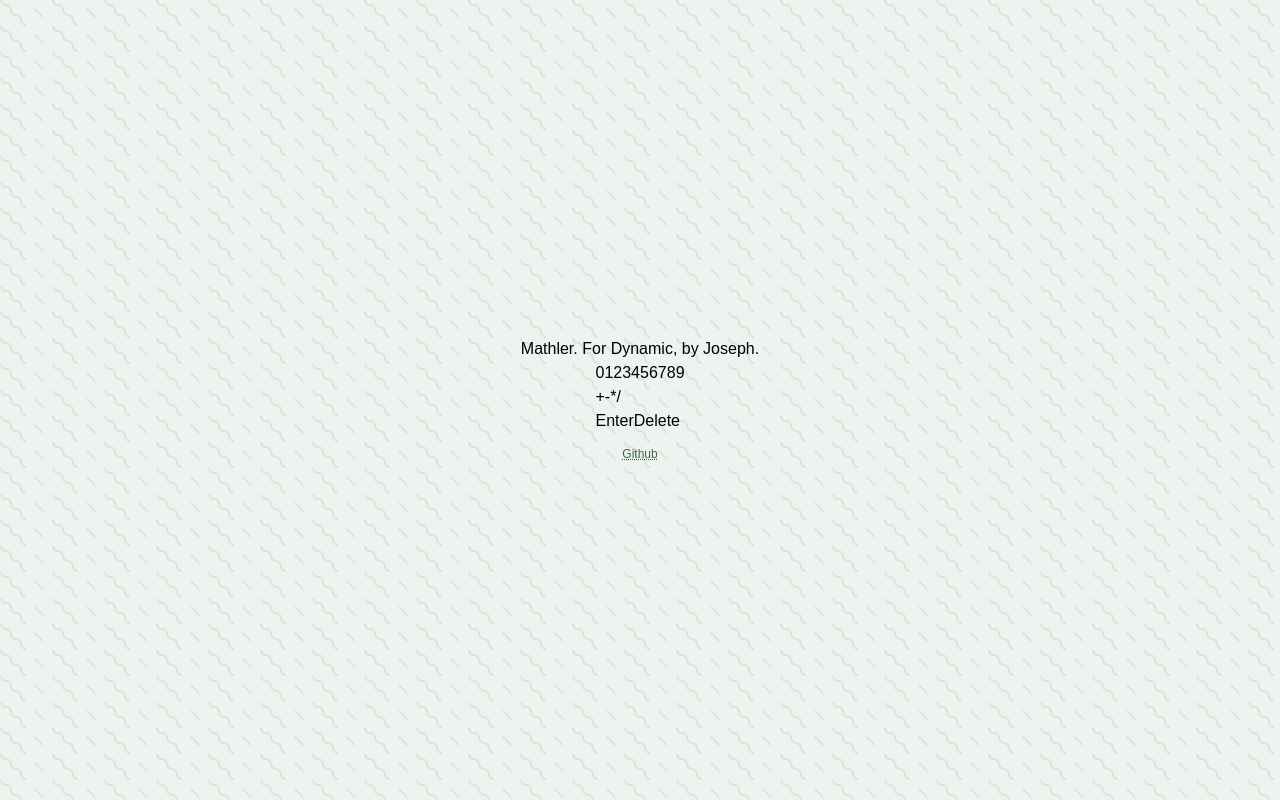
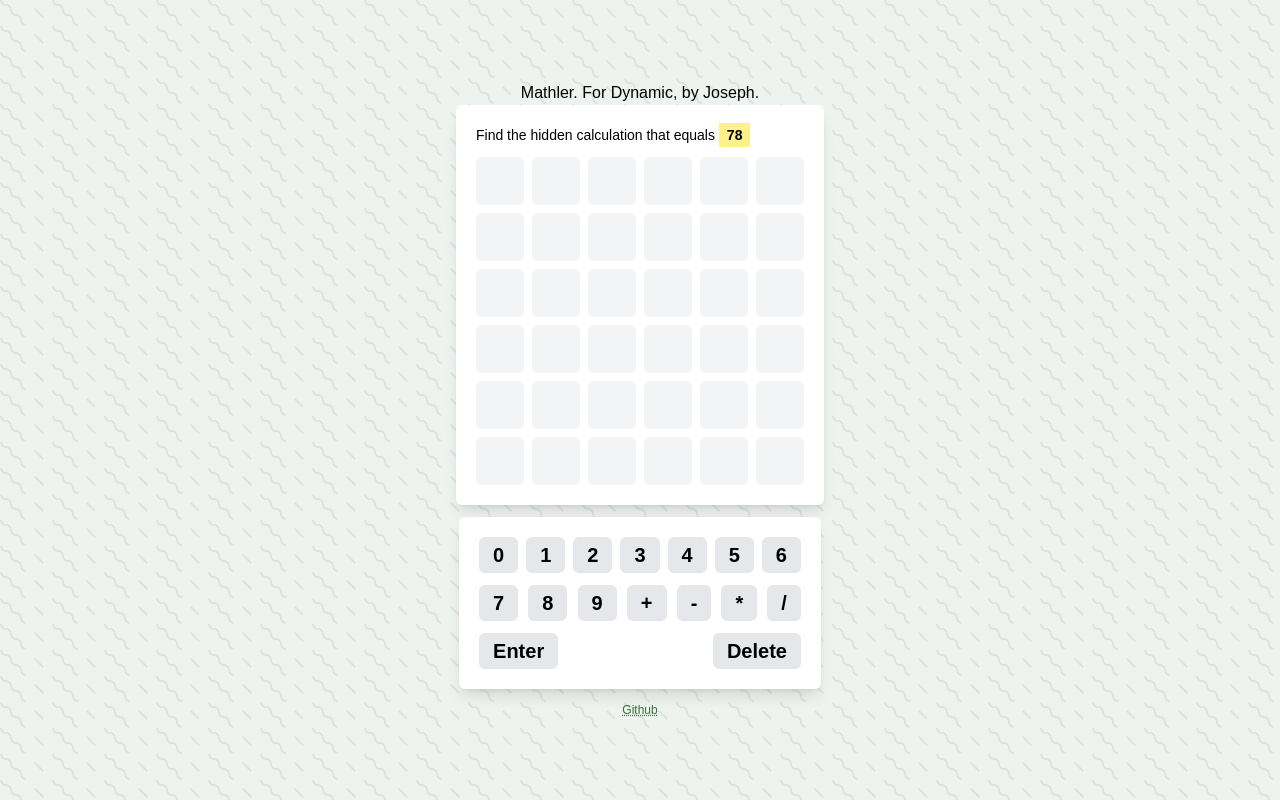
Before and after one commit to josephwilliams/mathler, a Next.js app: page / in a window 1280 px wide. Built offline with nearby package versions, Linux system fonts and the light colour scheme.

Commit message:
input ui improvement

```diff
--- a/components/Board.tsx
+++ b/components/Board.tsx
@@ -1,3 +1,37 @@
-export default function Board() {
-  return <div></div>;
-}
+import React from "react";
+import { useBoard } from "../contexts/BoardContext";
+import Tile from "./Tile";
+
+const Board: React.FC = () => {
+  const { boardValues, currentPuzzle } = useBoard();
+  console.log("> boardValues", boardValues);
+
+  return (
+    currentPuzzle && (
+      <div className="bg-white shadow-lg p-5 rounded-md flex flex-col gap-3">
+        <div className="text-sm">
+          Find the hidden calculation that equals{" "}
+          <span className="font-bold bg-yellow-200 px-2 py-1">
+            {currentPuzzle.targetNumber}
+          </span>
+        </div>
+        <div className="grid grid-rows-6 gap-2">
+          {boardValues.map((rowValues, rowIndex) => (
+            <div key={rowIndex} className="grid grid-cols-6 gap-2">
+              {rowValues.map((tileValue, tileIndex) => (
+                <Tile
+                  key={tileIndex}
+                  tileValue={tileValue}
+                  tileIndex={tileIndex}
+                  rowIndex={tileIndex}
+                />
+              ))}
+            </div>
+          ))}
+        </div>
+      </div>
+    )
+  );
+};
+
+export default Board;
--- a/components/InputGrid.tsx
+++ b/components/InputGrid.tsx
@@ -1,5 +1,8 @@
 import React, { useEffect } from "react";
 import { useBoard } from "../contexts/BoardContext";
+
+const buttonClassName =
+  "bg-gray-200 hover:bg-gray-300 px-3.5 py-1 rounded-md font-bold text-xl";
 
 const MathInputGrid: React.FC = () => {
   const { addTileValue, deletePreviousTileValue, submitAttempt } = useBoard();
@@ -30,29 +33,39 @@
   }, [addTileValue, deletePreviousTileValue, submitAttempt]);
 
   return (
-    <div className="math-input-grid">
-      {/* Row 1: Numbers 0-9 */}
-      <div className="row">
-        {[...Array(10).keys()].map((number) => (
-          <button key={number} onClick={() => addTileValue(String(number))}>
+    // NOTE: Forgive hard-coded pixel min-width and mt-3 but these are one-off workarounds.
+    <div className="bg-white shadow-lg p-5 rounded-md flex flex-col gap-3 mt-3">
+      <div className="flex gap-2 items-center justify-between">
+        {["0", "1", "2", "3", "4", "5", "6"].map((number) => (
+          <button
+            className={buttonClassName}
+            key={number}
+            onClick={() => addTileValue(String(number))}
+          >
             {number}
           </button>
         ))}
       </div>
 
-      {/* Row 2: Operators +, -, *, / */}
-      <div className="row">
-        {["+", "-", "*", "/"].map((operator) => (
-          <button key={operator} onClick={() => addTileValue(operator)}>
+      <div className="flex gap-2 items-center justify-between">
+        {["7", "8", "9", "+", "-", "*", "/"].map((operator) => (
+          <button
+            className={buttonClassName}
+            key={operator}
+            onClick={() => addTileValue(operator)}
+          >
             {operator}
           </button>
         ))}
       </div>
 
-      {/* Row 3: Enter and Delete */}
-      <div className="row">
-        <button onClick={submitAttempt}>Enter</button>
-        <button onClick={deletePreviousTileValue}>Delete</button>
+      <div className="flex gap-2 items-center justify-between">
+        <button className={buttonClassName} onClick={submitAttempt}>
+          Enter
+        </button>
+        <button className={buttonClassName} onClick={deletePreviousTileValue}>
+          Delete
+        </button>
       </div>
     </div>
   );
--- a/components/Tile.tsx
+++ b/components/Tile.tsx
@@ -1,3 +1,46 @@
-export default function Tile() {
-  return <div></div>;
+import React, { memo, useMemo } from "react";
+import { useBoard } from "../contexts/BoardContext";
+
+interface TileProps {
+  tileValue: string;
+  tileIndex: number;
+  rowIndex: number;
 }
+
+// NOTE: Memoize the Tile component to prevent unnecessary re-renders or
+// re-computations of the background color.
+const Tile: React.FC<TileProps> = memo(({ tileValue, tileIndex, rowIndex }) => {
+  const { currentPuzzle, currentRowIndex } = useBoard();
+
+  // Memoized function to calculate the background color
+  const getTileBackgroundColor = useMemo(() => {
+    const solutionEquation = currentPuzzle.solutionEquation;
+    const solutionString = solutionEquation.join(" ");
+
+    if (rowIndex < currentRowIndex) {
+      // Correct position and value
+      if (tileValue === solutionEquation[tileIndex]) {
+        return "bg-green-500 text-white";
+      }
+
+      // Value exists in the solution but wrong position
+      if (solutionString.includes(tileValue)) {
+        return "bg-yellow-500 text-black";
+      }
+    }
+
+    return "bg-gray-100"; // Default color for unsubmitted or unmatched values
+  }, [tileValue, tileIndex, rowIndex, currentPuzzle, currentRowIndex]);
+
+  return (
+    <div
+      className={`w-12 h-12 flex items-center justify-center text-lg font-bold rounded-md ${getTileBackgroundColor}`}
+    >
+      {tileValue}
+    </div>
+  );
+});
+
+Tile.displayName = "Tile";
+
+export default Tile;
--- a/contexts/BoardContext.tsx
+++ b/contexts/BoardContext.tsx
@@ -1,6 +1,6 @@
 import React, { createContext, useContext, useState } from "react";
 import { useGameHistory } from "./GameHistoryContext"; // Import the GameHistoryContext
-import { Puzzle } from "@/lib/puzzles";
+import { Puzzle, PuzzleState } from "@/lib/puzzles";
 
 interface BoardContextType {
   boardValues: string[][];
@@ -13,18 +13,22 @@
 
 const BoardContext = createContext<BoardContextType | undefined>(undefined);
 
-export const BoardProvider: React.FC = ({
-  children,
-}: {
-  children: React.ReactNode;
-}) => {
-  const { currentPuzzle } = useGameHistory(); // Pull the currentPuzzle from GameHistoryContext
+export const BoardProvider = ({ children }: { children: React.ReactNode }) => {
+  // NOTE: Get currentPuzzle from localStorage.
+  const { currentPuzzle, updatePuzzleState } = useGameHistory();
+
+  // NOTE: Filling all initial board positions in order to ensure rendering of all empty spaces.
   const [boardValues, setBoardValues] = useState<string[][]>([
     Array(6).fill(""),
-  ]); // Start with one row of 6 length
+    Array(6).fill(""),
+    Array(6).fill(""),
+    Array(6).fill(""),
+    Array(6).fill(""),
+    Array(6).fill(""),
+  ]);
+
   const [currentRowIndex, setCurrentRowIndex] = useState(0);
 
-  // Function to add a value to the board
   const addTileValue = (value: string) => {
     setBoardValues((prevBoard) => {
       const newBoard = [...prevBoard];
@@ -38,36 +42,48 @@
     });
   };
 
-  // Function to delete the last value from the current row
   const deletePreviousTileValue = () => {
     setBoardValues((prevBoard) => {
       const newBoard = [...prevBoard];
       const currentRow = [...newBoard[currentRowIndex]];
       const lastFilledIndex = currentRow.lastIndexOf("");
+      console.log("> lastFilledIndex", lastFilledIndex);
       const targetIndex = lastFilledIndex === -1 ? 5 : lastFilledIndex - 1;
+      console.log("> targetIndex", targetIndex);
       currentRow[targetIndex] = "";
       newBoard[currentRowIndex] = currentRow;
       return newBoard;
     });
   };
 
-  // Function to submit the current attempt
   const submitAttempt = () => {
-    const attemptString = boardValues[currentRowIndex].join(" ");
+    let puzzleState: PuzzleState = "ongoing";
+
+    const attemptString = boardValues[currentRowIndex].join("");
+    // Ensure that all 6 tiles are filled before checking attempt
+    if (attemptString.length !== 6) {
+      console.log("Please fill all 6 tiles before submitting your attempt.");
+      return;
+    }
 
     // Compare the board values to the current puzzle's solution equation
-    const solutionString = currentPuzzle?.solutionEquation.join(" ");
+    const solutionString = currentPuzzle?.solutionEquation.join("");
     if (attemptString === solutionString) {
       console.log("Success! Your attempt matches the solution.");
-      // Mark the puzzle as succeeded, if necessary
+      puzzleState = "succeeded";
+    } else if (currentRowIndex === 5) {
+      console.log("Failure! You have no remaining attempts.");
+      puzzleState = "failed";
     } else {
       console.log("Incorrect attempt.");
-      // Move to the next row for another attempt
-      if (currentRowIndex < 5) {
-        setBoardValues((prevBoard) => [...prevBoard, Array(6).fill("")]);
-        setCurrentRowIndex(currentRowIndex + 1);
-      }
+      setBoardValues((prevBoard) => [...prevBoard, Array(6).fill("")]);
+      setCurrentRowIndex(currentRowIndex + 1);
     }
+
+    updatePuzzleState({
+      ...currentPuzzle,
+      state: puzzleState,
+    });
   };
 
   return (
--- a/pages/_app.tsx
+++ b/pages/_app.tsx
@@ -2,8 +2,6 @@
 import Head from "next/head";
 
 import "../styles/globals.css";
-import { GameHistoryProvider } from "@/contexts/GameHistoryContext";
-import { BoardProvider } from "@/contexts/BoardContext";
 
 function MyApp({ Component, pageProps }: AppProps) {
   return (
@@ -13,11 +11,8 @@
         <meta name="description" content="Like Wordle, but with numbers." />
         <link rel="icon" href="/favicon.ico" />
       </Head>
-      <GameHistoryProvider>
-        <BoardProvider>
-          <Component {...pageProps} />
-        </BoardProvider>
-      </GameHistoryProvider>
+
+      <Component {...pageProps} />
     </>
   );
 }
--- a/pages/index.tsx
+++ b/pages/index.tsx
@@ -2,14 +2,16 @@
 import { GameHistoryProvider } from "@/contexts/GameHistoryContext";
 import { BoardProvider } from "@/contexts/BoardContext";
 import InputGrid from "@/components/InputGrid";
+import Board from "@/components/Board";
 
 export default function Home() {
   return (
     <GameHistoryProvider>
       <BoardProvider>
-        <div className="flex flex-col justify-center items-center p-3 m-0-auto forest-bg min-h-screen max-h-screen">
+        <div className="flex flex-col justify-center items-center p-3 m-0-auto min-h-screen max-h-screen">
           <h1>Mathler. For Dynamic, by Joseph.</h1>
 
+          <Board />
           <InputGrid />
 
           <Link
```
Also changed, not shown: lib/puzzles.ts (+8 -2 lines), styles/globals.css (+0 -3 lines), pages/fonts/GeistMonoVF.woff (deleted), pages/fonts/GeistVF.woff (deleted).
